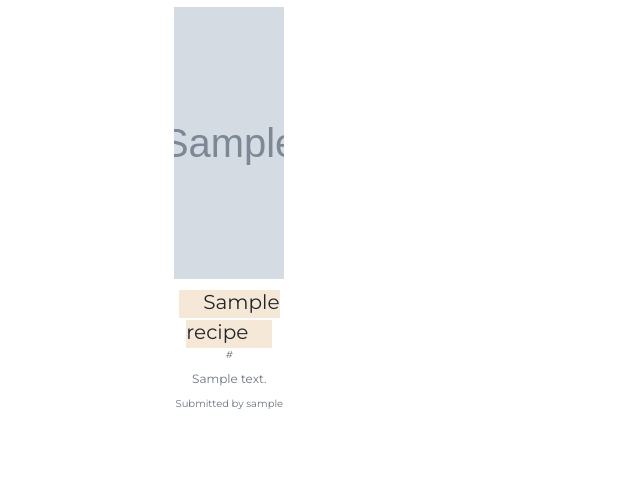
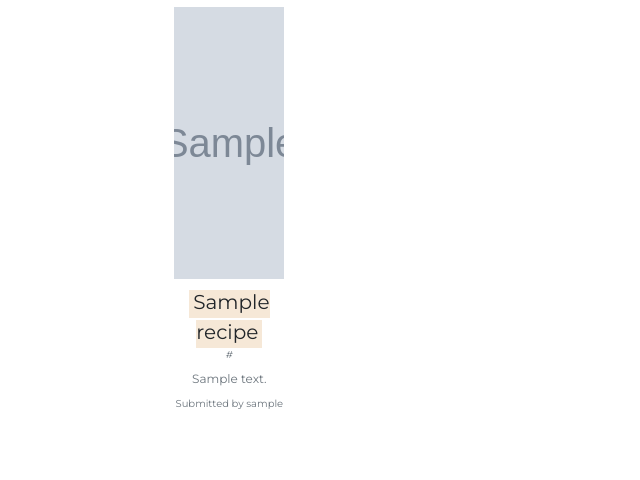
Before and after one commit to AlexTensorer/Ali-s-Kitchen, a Node project: template app/views/search-results.ejs in a window 1280 px wide. Shown: the part 178-658 px from the top of the page, without its empty margins (0-640 px from the left). Run offline with Node 20 templates, Linux system fonts and the light colour scheme; the template is opened without the code that fills it: most values are stand-ins (such as "Sample title", 1, 10 or a date in 2020); grey boxes marked "Sample" are stand-in pictures.

Commit message:
padding responsive search results

```diff
--- a/app/views/search-results.ejs
+++ b/app/views/search-results.ejs
@@ -10,7 +10,7 @@
           <figure>
             <img style="padding-top: 8px; width: 100%; height: 280px; object-fit: cover; box-sizing: border-box;" src="<%= recipe.image %>" alt="">
             <div class="fs-5 pt-2 ps-7 pe-7 pb-2" style="text-decoration: none; color: inherit;">
-              <a class="fs-5 ps-4 pe-4 pb-1" style="text-decoration: none; color: inherit; background-color: rgba(238, 210, 176, 0.5); " href="<%= recipe.link %>" target="_blank"><%= recipe.title %></a>
+              <a class="fs-5 ps-1 pe-1 pb-1" style="text-decoration: none; color: inherit; background-color: rgba(238, 210, 176, 0.5); " href="<%= recipe.link %>" target="_blank"><%= recipe.title %></a>
               <div class="text-secondary" style="font-size: 10px; font-style: italic;"><%= recipe.website %></div>
               <div class="text-secondary mt-2" style="font-size: 12px;"><%= recipe.body %></div>
               <div class="text-secondary mt-2" style="font-size: 10px;">Submitted by <%= recipe.user.username %></div>
```
